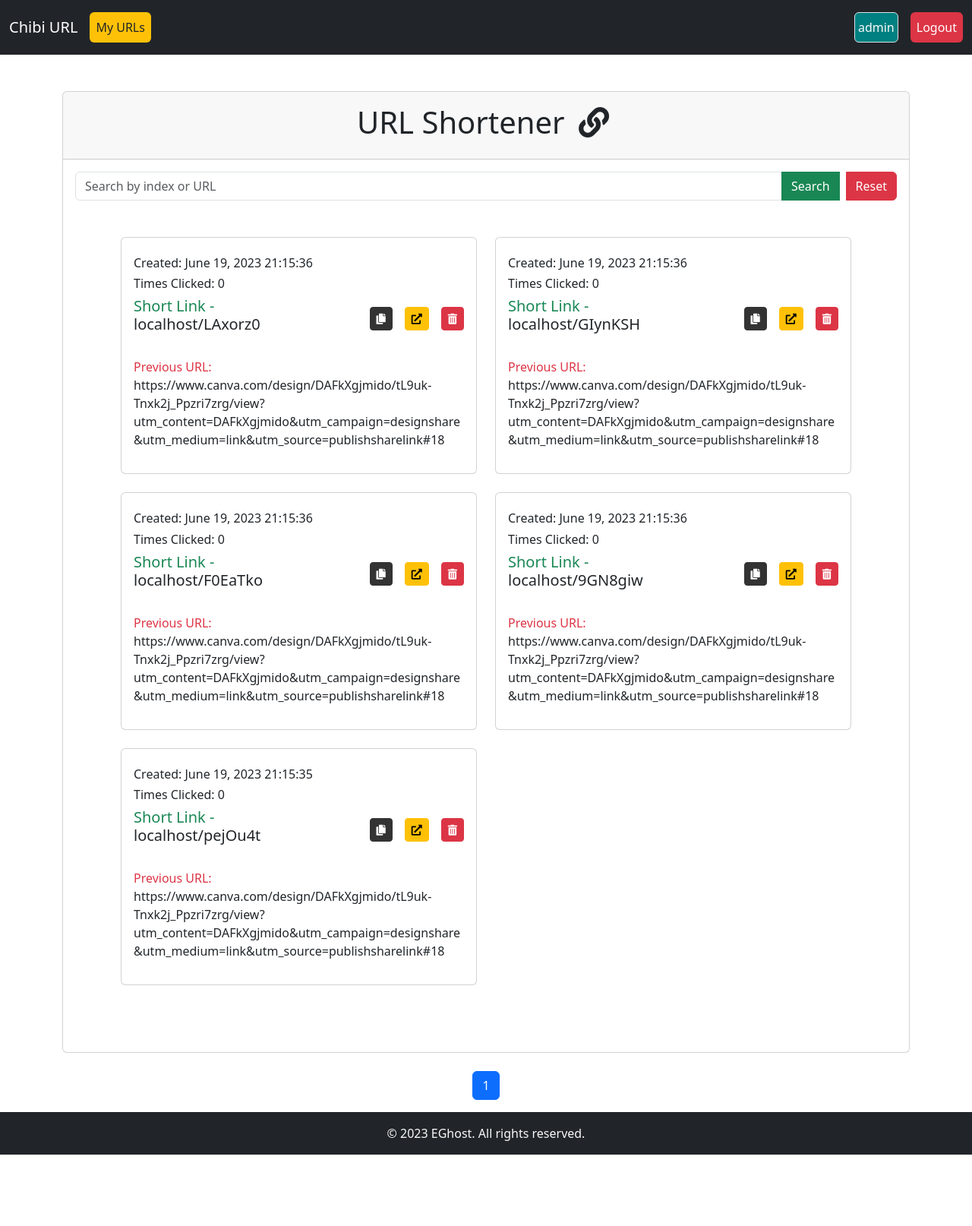
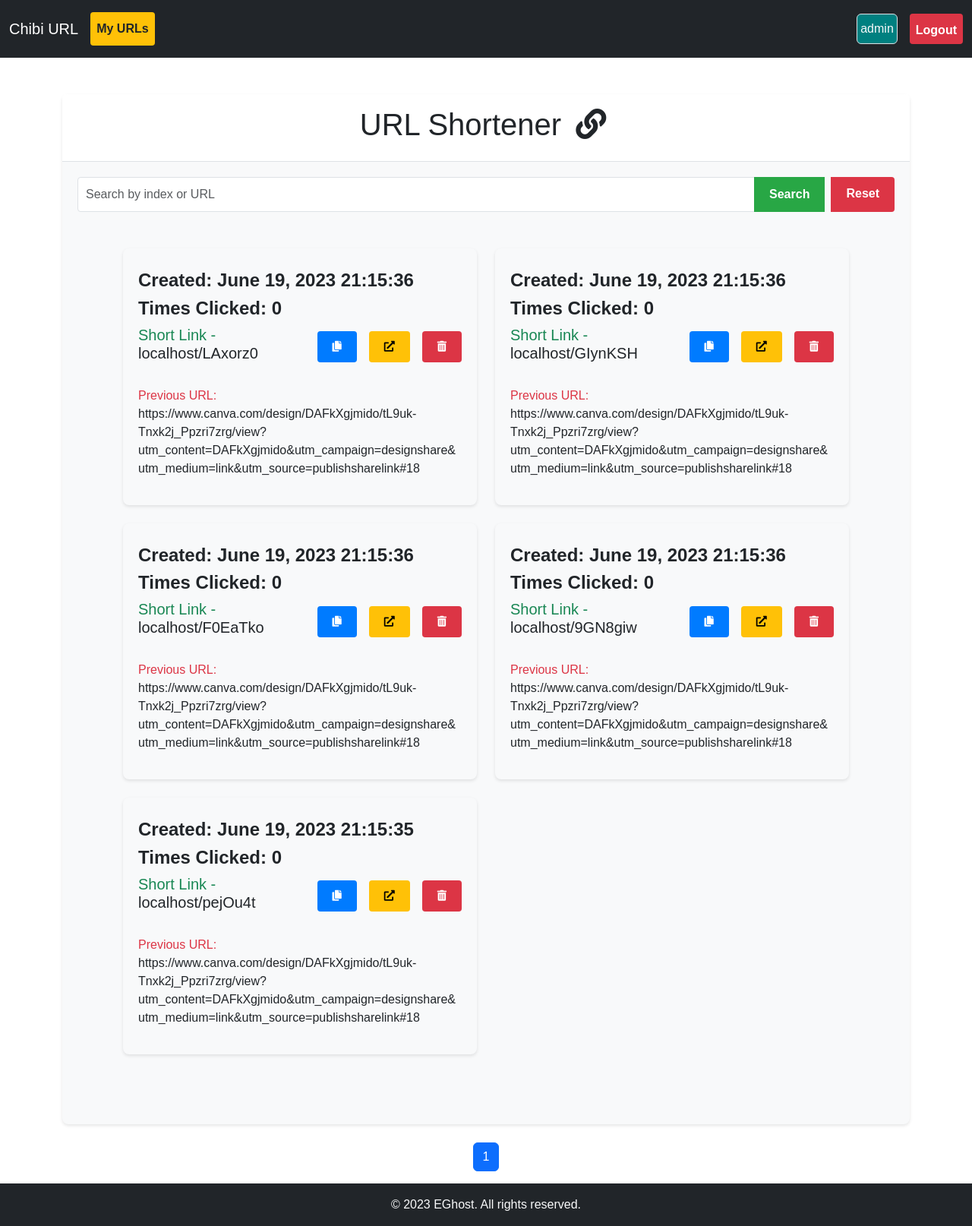
Before and after one commit to EGhost98/Chibi_URL, a Django app: page /a/my-urls in a window 1280 px wide. Shown: the whole page at 76% size. Before the commit the page ends 1520 px from the top, so only its background shows below. Run offline with Django 4.2, Linux system fonts and the light colour scheme; a user stored in the database is signed in; data comes from the database, SQL or seed files in the repository; both versions use the stored data as it was after the commit.

Commit message:
Minor Changes and code Cleaning

```diff
--- a/tinyurl/admin.py
+++ b/tinyurl/admin.py
@@ -11,4 +11,4 @@ class TinyAdmin(admin.ModelAdmin):
     search_fields = ('long_url','url_index',)
 
 
-admin.site.register(Shortener,TinyAdmin)
+admin.site.register(Shortener,TinyAdmin,)
--- a/tinyurl/forms.py
+++ b/tinyurl/forms.py
@@ -15,4 +15,4 @@ class ShortenerForm(forms.ModelForm):
         fields = ('long_url', 'url_index',)
 
 class SearchForm(forms.Form):
-    query = forms.CharField(max_length=100, required=False, widget=forms.TextInput(attrs={'class': 'form-control', 'placeholder': 'Search by index or URL'}))
+    query = forms.CharField(max_length=100, required=False, widget=forms.TextInput(attrs={'class': 'form-control', 'placeholder': 'Search by index or URL'})) # SearcForm in MYURL's to query based on index or URL
--- a/tinyurl/models.py
+++ b/tinyurl/models.py
@@ -2,22 +2,14 @@ from django.db import models
 from .utils import create_shortened_url
 from django.contrib.auth.models import User
 from django.urls import reverse
-# At the end of the  Shortener model
 
 class Shortener(models.Model):
-    '''
-    Creates a short url based on the long one
-    created -> Hour and date a shortener was created
-    times_followed -> Times the shortened link has been followed
-    long_url -> The original link
-    short_url ->  shortened link https://domain/(short_url)
-    '''
-    user_name = models.ForeignKey(User, on_delete=models.CASCADE,default=1)
-    created = models.DateTimeField(auto_now_add=True)
+    user_name = models.ForeignKey(User, on_delete=models.CASCADE,default=1) # user cuurrently logged in to associate url
+    created = models.DateTimeField(auto_now_add=True) # Hour and date a shortener was created
     times_followed = models.PositiveIntegerField(default=0)
-    long_url = models.URLField()
-    short_url = models.CharField(max_length=15, unique=True, blank=True)
-    url_index = models.CharField(max_length=100, blank=True)
+    long_url = models.URLField() #The original link
+    short_url = models.CharField(max_length=15, unique=True, blank=True) # shortened link https://domain/(short_url)
+    url_index = models.CharField(max_length=100, blank=True) # index a url by giving it a custom name
 
     class Meta:
         ordering = ["-created"]
@@ -26,10 +18,6 @@ class Shortener(models.Model):
         return f'{self.long_url} to {self.short_url}'
 
     def save(self, *args, **kwargs):
-        # If the short url wasn't specified
-        if not self.short_url:
+        if not self.short_url:  # If the short url wasn't specified
             self.short_url = create_shortened_url(self) # We pass the model instance that is being saved
         super().save(*args, **kwargs)
-
-    # def get_absolute_url(self):
-    #     return reverse("index", kwargs={"pk": self.pk})
--- a/tinyurl/templates/tinyurl/myurls.html
+++ b/tinyurl/templates/tinyurl/myurls.html
@@ -192,4 +192,128 @@
         }
     }
 </style>
+<style>
+    body {
+        font-family: Arial, sans-serif;
+    }
+
+    .card {
+        background-color: #f8f9fa;
+        border: none;
+        border-radius: 8px;
+        box-shadow: 0 2px 4px rgba(0, 0, 0, 0.1);
+    }
+
+    .card-header {
+        background-color: #fff;
+        border-bottom: 1px solid #dee2e6;
+    }
+
+    .card-title {
+        font-size: 24px;
+        font-weight: bold;
+    }
+
+    .card-body {
+        padding: 20px;
+    }
+
+    .form-control {
+        border-radius: 4px;
+        padding: 10px;
+    }
+
+    .btn-success {
+        background-color: #28a745;
+        border: none;
+        border-radius: 4px;
+        padding: 10px 20px;
+        font-weight: bold;
+        transition: background-color 0.3s;
+    }
+
+    .btn-success:hover {
+        background-color: #218838;
+    }
+
+    .btn-primary {
+        background-color: #007bff;
+        border: none;
+        border-radius: 4px;
+        padding: 10px 20px;
+        font-weight: bold;
+        transition: background-color 0.3s;
+    }
+
+    .btn-primary:hover {
+        background-color: #0069d9;
+    }
+
+    .btn-warning {
+        background-color: #ffc107;
+        border: none;
+        border-radius: 4px;
+        padding: 10px 20px;
+        font-weight: bold;
+        transition: background-color 0.3s;
+    }
+
+    .btn-warning:hover {
+        background-color: #e0a800;
+    }
+
+    .btn-danger {
+        background-color: #dc3545;
+        border: none;
+        border-radius: 4px;
+        padding: 10px 20px;
+        font-weight: bold;
+        transition: background-color 0.3s;
+    }
+
+    .btn-danger:hover {
+        background-color: #c82333;
+    }
+
+    .notification {
+        position: fixed;
+        top: 60px;
+        right: 10px;
+        padding: 10px;
+        background-color: #e0f4e0;
+        color: #000;
+        display: flex;
+        align-items: center;
+        border-radius: 4px;
+        box-shadow: 0 2px 4px rgba(0, 0, 0, 0.1);
+        animation: fadeOut 3s ease-in;
+    }
+
+    .notification.success {
+        background-color: #b4e8b4;
+    }
+
+    .notification-icon {
+        display: flex;
+        align-items: center;
+        justify-content: center;
+        width: 24px;
+        height: 24px;
+        margin-left: 5px;
+        border-radius: 50%;
+        background-color: #fff;
+        color: #4caf50;
+        font-weight: bold;
+    }
+
+    @keyframes fadeOut {
+        0% {
+            opacity: 1;
+        }
+        100% {
+            opacity: 0;
+            display: none;
+        }
+    }
+</style>
 {% endblock body %}
--- a/tinyurl/urls.py
+++ b/tinyurl/urls.py
@@ -4,8 +4,7 @@ from . import views
 # app_name = "shortener"
 
 urlpatterns = [
-    # Home view
-    path('', views.index.as_view(), name='index'),
+    path('', views.index.as_view(), name='index'),# Home view
     path('<str:shortened_part>', views.redirect_url, name='redirect_url'),
     path('a/my-urls',views.myurls, name='myurls'),
     path('delete/<int:id>',views.delete_item, name='delete_url'),
--- a/tinyurl/utils.py
+++ b/tinyurl/utils.py
@@ -3,17 +3,18 @@ from random import choice
 from string import ascii_letters, digits
 import string
 
+
 SIZE = getattr(settings, "MAXIMUM_URL_CHARS", 7)
 AVAILABLE_CHARS = string.digits + string.ascii_lowercase + string.ascii_uppercase
 
 
-def create_random_code(chars=AVAILABLE_CHARS):
+def create_random_code(chars=AVAILABLE_CHARS): # Generate Short URL
     return "".join([choice(chars) for _ in range(SIZE)])
 
 
 def create_shortened_url(model_instance):
     random_code = create_random_code()
     model_class = model_instance.__class__
-    if model_class.objects.filter(short_url=random_code).exists():
+    if model_class.objects.filter(short_url=random_code).exists(): #if short_url generated exists
         return create_shortened_url(model_instance)
     return random_code
--- a/tinyurl/views.py
+++ b/tinyurl/views.py
@@ -48,7 +48,6 @@ def redirect_url(request, shortened_part):
 def myurls(request):
     template = 'tinyurl/myurls.html'
     context = {}
-
     # Process the search form
     search_form = SearchForm(request.GET)
     if search_form.is_valid():
@@ -65,13 +64,10 @@ def myurls(request):
     paginator = Paginator(all_urls, 10)  # Display 10 items per page
     page_number = request.GET.get('page')
     urls_page = paginator.get_page(page_number)
-
     context['search_form'] = search_form
     context['myurls'] = urls_page
-
     return render(request, template, context)
 
-# return render(request,'tinyurl/403.html',status=403)
 
 def delete_item(request, id):
     if request.user.is_authenticated:
--- a/users/urls.py
+++ b/users/urls.py
@@ -4,8 +4,7 @@ from django.contrib.auth import views as auth_views
 from . import views
 
 urlpatterns = [
-    path('login/', auth_views.LoginView.as_view(), name='login'),
+    path('login/', auth_views.LoginView.as_view(template_name='registration/login.html'), name='login'),
     path('logout/', auth_views.LogoutView.as_view(), name='logout'),
-    path('home/', views.home, name='home'),
     path('register/', views.register, name='register'),
 ]
```
Also changed, not shown: core/views.py (deleted, +0 -23 lines), users/views.py (+1 -6 lines), db.sqlite3.
